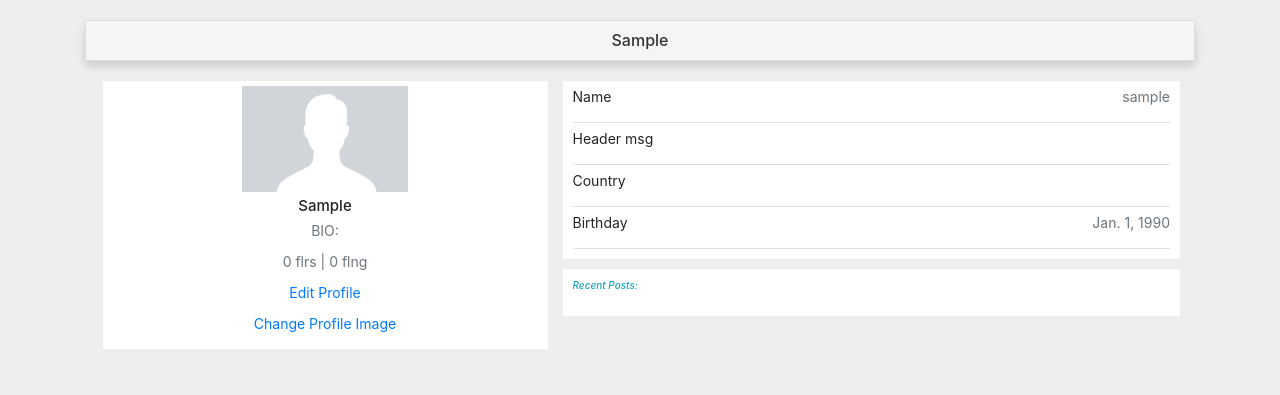
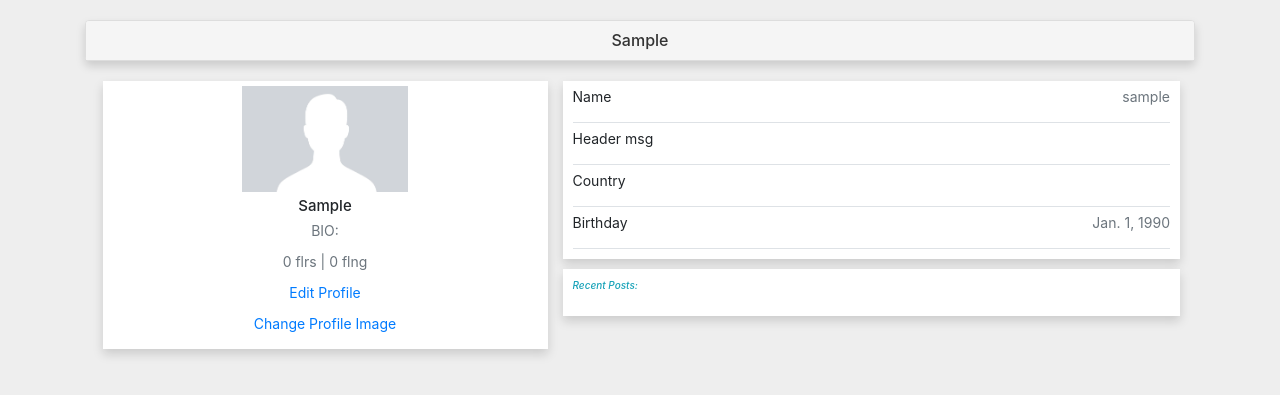
Before and after one commit to rlivermorejr/screamingv2, a Django app: template templates/profile.html in a window 1280 px wide. Shown: the part 301-696 px from the top of the page. Run offline with Django 3.2, Linux system fonts and the light colour scheme; the template is opened without the code that fills it: values that come from a table or form of the project are taken from there, others are empty; the visitor is signed in with stand-in values (Sample User, id 1); data comes from the database, SQL or seed files in the repository; some libraries are stand-ins or nearby versions.

Commit message:
fixed css

```diff
--- a/templates/main.html
+++ b/templates/main.html
@@ -27,7 +27,7 @@
 <div class="container mt-5 mb-5">
   <div class="d-flex justify-content-center row">
     <div class="d-flex flex-column col-md-8">
-      <div class="d-flex flex-row align-items-center text-left comment-top p-2 bg-white border-bottom px-4">
+      <div class="shadow d-flex flex-row align-items-center text-left comment-top p-2 bg-white border-bottom px-4">
         <div class="profile-image">
           <img class="rounded-circle" src={{ post.posted_by.profile_image.url }} width="62" height="60">
           <p class="text-center">{{ post.posted_by.header }}</>
@@ -87,7 +87,7 @@
           </div>
         </div>
       </div>
-      <div class="comment-bottom bg-white p-2 px-4">
+      <div class="shadow comment-bottom bg-white p-2 px-4">
         {% if post.comments.count > 2 %}
         <details>
           <summary>Comments</summary>
--- a/templates/profile.html
+++ b/templates/profile.html
@@ -9,7 +9,7 @@
 {% block content %}
 <div class="container flex-column">
   <div class="col-md-5">
-    <div class="row ml-1">
+    <div class="shadow row ml-1">
       <div class="col-12 bg-white py-2">
         <div class="d-flex flex-column align-items-center">
           <a href="/profile/{{ account.id }}/editproimage">
@@ -65,7 +65,7 @@
 
   <div class="col-md-7 ps-md-4">
     <div class="d-flex flex-column">
-      <div class="col-12 bg-white px-3 mb-3 pb-3">
+      <div class="shadow col-12 bg-white px-3 mb-3 pb-3">
         <div class="d-flex align-items-center justify-content-between border-bottom">
           <p class="py-2">Name</p>
           <p class="py-2 text-muted">{{ account.username }}</p>
@@ -88,7 +88,7 @@
 
   <div class="col-md-7 ps-md-4">
     <div class="column">
-      <div class="col-12 bg-white px-3 pb-2">
+      <div class="shadow col-12 bg-white px-3 pb-2">
         <h6 class="d-flex align-items-center mb-3 fw-bold py-3">
           <i class="text-info">
             Recent Posts:
--- a/user_app/forms.py
+++ b/user_app/forms.py
@@ -4,6 +4,11 @@ from django_countries.fields import CountryField
 
 
 class EditProfile(forms.Form):
+    def __init__(self, *args, **kwargs):
+        super(EditProfile, self).__init__(*args, **kwargs)
+        self.fields['country'].initial = 'US'
+        # self.fields['city'].widget.attrs['placeholder'] = 'City'
+
     bio = forms.CharField(widget=forms.Textarea(
         attrs={'style': 'width:50%;height:100px;'}), label="")
     header = forms.CharField(max_length=80)
```
Also changed, not shown: auth_app/migrations/0001_initial.py, notification_app/migrations/0001_initial.py, post_app/migrations/0001_initial.py.
